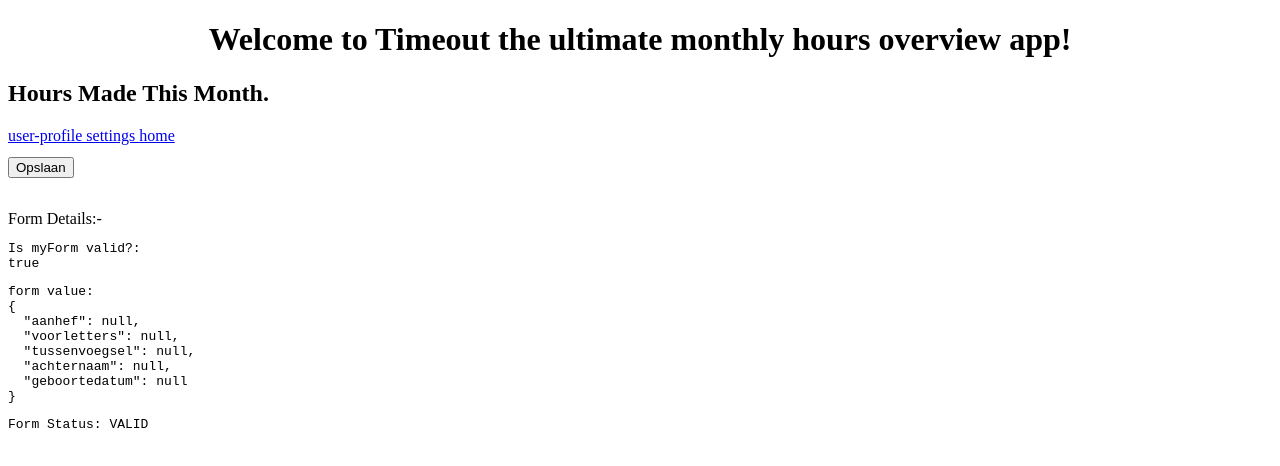
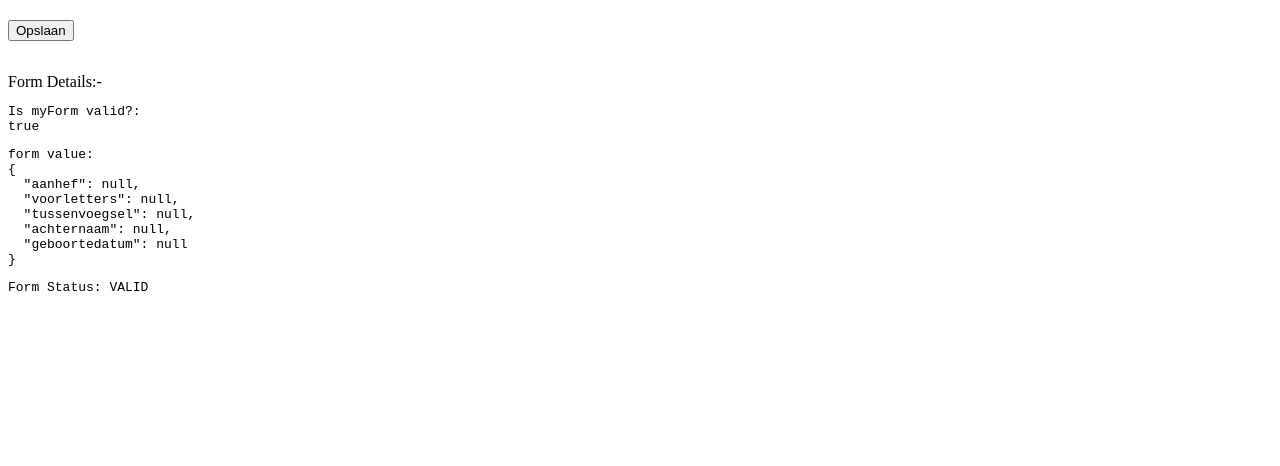
Before and after one commit to idsme/timeout, an Angular app: page /about/form in a window 1280 px wide. Shown: the top 466 px of the page. Built offline with nearby package versions, Linux system fonts and the light colour scheme.

Commit message:
Clean up home page.

```diff
--- a/src/app/app.component.html
+++ b/src/app/app.component.html
@@ -1,15 +1 @@
-<!--The content below is only a placeholder and can be replaced.-->
-<div style="text-align:center">
-  <h1>
-    Welcome to {{ title }}!
-  </h1>
-</div>
-<h2>Hours Made This Month.</h2>
-<a [routerLink]="['/users']" [queryParams]="{debug: true}">
-  user-profile settings
-</a>
-<a [routerLink]="['/']" [queryParams]="{debug: true}">
-  home
-</a>
-
 <router-outlet></router-outlet>
```
